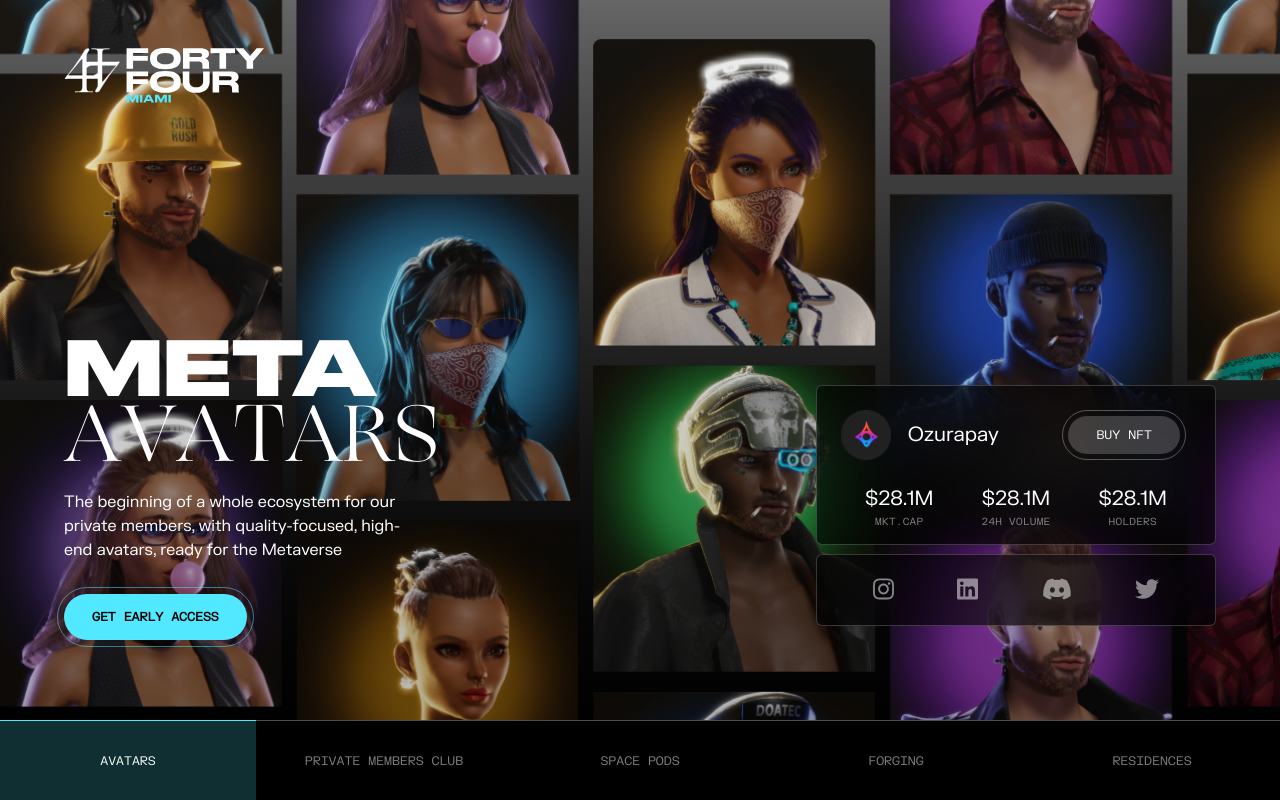
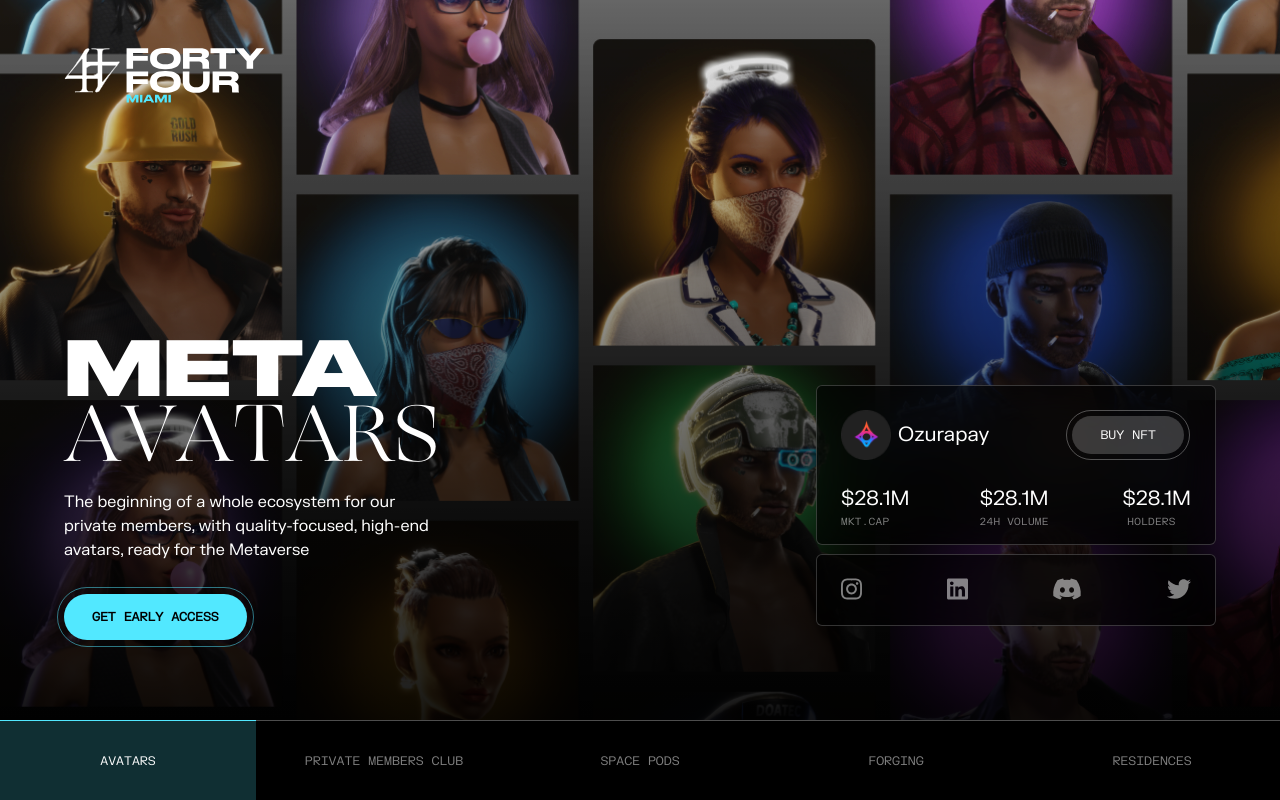
Before and after one commit to kurtvalera/Next-44Miami, a Next.js app: page / in a window 1280 px wide. Built offline with nearby package versions, Linux system fonts and the light colour scheme.

Commit message:
Overlay added

```diff
--- a/pages/index.js
+++ b/pages/index.js
@@ -123,8 +123,8 @@
       </div>
 
       <div className={`container-fluid w-full container-full h-full m-0 p-0 z-50 absolute inset-0 ${mobileNavShown ? 'hidden' : 'block'}`}>
-          <div className="container-bg h-full w-full m-0 p-0">
-              <div className={`container-row h-full mx-0 p-0 ${getBackgroundClass()}`}>
+          <div className={`container-bg h-full w-full m-0 p-0 ${getBackgroundClass()}`}>
+              <div className={`container-row h-full mx-0 p-0`}>
 
                   <div className="mx-16 pt-12 upper-nav">
                       <div className="float-left logo cursor-pointer">
@@ -140,7 +140,7 @@
 
                   { displayedContentIndex === 0 &&
                     <div className="container-fluid container-body w-full flex items-end  body-avatar px-0 mx-0 pr-0 flex-end absolute bottom-36">
-                        <div className="w-2/5 mx-0 pl-16 box-left px-6">
+                        <div className="w-2/5 mx-0 pl-16 box-left avatar-box">
                             <div className="text-white">
                                 <p className="druk-bold text-h1 inline">META</p>
                             </div>
@@ -163,34 +163,34 @@
                                         <div className="grow">
                                             <Image src="/images/ozurapay.png" width={50} height={50} className="mx-0"/>
                                         </div>
-                                        <div className="grow flex justify-center items-center pr-16">
+                                        <div className="grow flex items-center pr-16">
                                             <p className="text-white ozura-text">
                                                 Ozurapay
                                             </p>
                                         </div>
                                         <div className="grow">
-                                            <button className="ozura-button fk-grotesk-mono">
+                                            <button className="ozura-button fk-grotesk-mono ml-3">
                                                 BUY NFT
                                             </button>
                                         </div>
                                 </div>
                                 <div className="flex w-full justify-items-center">
                                         <div className="grow">
-                                            <div className="justify-center text-center text-white">
+                                            <div className="text-left text-white">
                                                 <p className="fk-grotesk ozura-value">$28.1M</p>
                                                 <p className="fk-grotesk-mono ozura-label text-opacity-50">MKT.CAP</p>
                                             </div>
                                         </div>
                                         <div className="grow">
-                                            <div className="justify-center text-center text-white">
+                                            <div className="text-center text-white ml-6">
                                                 <p className="fk-grotesk ozura-value">$28.1M</p>
                                                 <p className="fk-grotesk-mono ozura-label text-opacity-50">24H VOLUME</p>
                                             </div>
                                         </div>
                                         <div className="grow">
-                                            <div className="justify-center text-center text-white">
+                                            <div className="text-right text-white">
                                                 <p className="fk-grotesk  ozura-value">$28.1M</p>
-                                                <p className="fk-grotesk-mono  ozura-label text-opacity-50">HOLDERS</p>
+                                                <p className="fk-grotesk-mono  ozura-label text-opacity-50 text-center ml-12">HOLDERS</p>
                                             </div>
                                         </div>
 
@@ -199,24 +199,30 @@
                             <div className="box-bot lg:flex md:hidden sm:hidden">
                                 <div className="flex w-full">
                                     <div className="grow">
-                                        <div className="justify-center text-center text-white">
+                                        <div className="justify-center text-left text-white">
 
                                             <FontAwesomeIcon icon={faInstagram} className="fa-ozura"/>
                                         </div>
                                     </div>
                                     <div className="grow">
-                                        <div className="justify-center text-center text-white">
+                                        <div className="justify-center text-right text-white">
 
                                             <FontAwesomeIcon icon={faLinkedin} className="fa-ozura"/>
                                         </div>
                                     </div>
                                     <div className="grow">
-                                        <div className="justify-center text-center text-white">
+
+                                    </div>
+                                    <div className="grow">
+
+                                    </div>
+                                    <div className="grow">
+                                        <div className="justify-center text-left text-white">
                                           <FontAwesomeIcon icon={faDiscord} className="fa-ozura"/>
                                         </div>
                                     </div>
                                     <div className="grow">
-                                        <div className="justify-center text-center text-white">
+                                        <div className="justify-center text-right text-white">
                                         <FontAwesomeIcon icon={faTwitter} className="fa-ozura"/>
                                         </div>
                                     </div>
@@ -245,40 +251,40 @@
                                 </button>
                             </div>
                         </div>
-                        <div className="w-3/5 mx-0 box-right pr-16 flex flex-col justify-center items-end lg:flex md:hidden sm:hidden ">
+                        <div className="w-3/5 mx-0 box-right pr-16 flex flex-col justify-center items-end lg:flex md:hidden sm:hidden">
                             <div className="box-top lg:flex md:hidden sm:hidden">
                                 <div className="flex w-full items-center">
                                         <div className="grow">
-                                            <Image src="/images/ozurapay.png" width={50} height={50}/>
+                                            <Image src="/images/ozurapay.png" width={50} height={50} className="mx-0"/>
                                         </div>
-                                        <div className="grow flex justify-center items-center pr-16">
+                                        <div className="grow flex items-center pr-16">
                                             <p className="text-white ozura-text">
                                                 Ozurapay
                                             </p>
                                         </div>
                                         <div className="grow">
-                                            <button className="ozura-button fk-grotesk-mono">
+                                            <button className="ozura-button fk-grotesk-mono ml-3">
                                                 BUY NFT
                                             </button>
                                         </div>
                                 </div>
                                 <div className="flex w-full justify-items-center">
                                         <div className="grow">
-                                            <div className="justify-center text-center text-white">
+                                            <div className="text-left text-white">
                                                 <p className="fk-grotesk ozura-value">$28.1M</p>
                                                 <p className="fk-grotesk-mono ozura-label text-opacity-50">MKT.CAP</p>
                                             </div>
                                         </div>
                                         <div className="grow">
-                                            <div className="justify-center text-center text-white">
+                                            <div className="text-center text-white ml-6">
                                                 <p className="fk-grotesk ozura-value">$28.1M</p>
                                                 <p className="fk-grotesk-mono ozura-label text-opacity-50">24H VOLUME</p>
                                             </div>
                                         </div>
                                         <div className="grow">
-                                            <div className="justify-center text-center text-white">
+                                            <div className="text-right text-white">
                                                 <p className="fk-grotesk  ozura-value">$28.1M</p>
-                                                <p className="fk-grotesk-mono  ozura-label text-opacity-50">HOLDERS</p>
+                                                <p className="fk-grotesk-mono  ozura-label text-opacity-50 text-center ml-12">HOLDERS</p>
                                             </div>
                                         </div>
 
@@ -287,24 +293,30 @@
                             <div className="box-bot lg:flex md:hidden sm:hidden">
                                 <div className="flex w-full">
                                     <div className="grow">
-                                        <div className="justify-center text-center text-white">
+                                        <div className="justify-center text-left text-white">
 
                                             <FontAwesomeIcon icon={faInstagram} className="fa-ozura"/>
                                         </div>
                                     </div>
                                     <div className="grow">
-                                        <div className="justify-center text-center text-white">
+                                        <div className="justify-center text-right text-white">
 
                                             <FontAwesomeIcon icon={faLinkedin} className="fa-ozura"/>
                                         </div>
                                     </div>
                                     <div className="grow">
-                                        <div className="justify-center text-center text-white">
+
+                                    </div>
+                                    <div className="grow">
+
+                                    </div>
+                                    <div className="grow">
+                                        <div className="justify-center text-left text-white">
                                           <FontAwesomeIcon icon={faDiscord} className="fa-ozura"/>
                                         </div>
                                     </div>
                                     <div className="grow">
-                                        <div className="justify-center text-center text-white">
+                                        <div className="justify-center text-right text-white">
                                         <FontAwesomeIcon icon={faTwitter} className="fa-ozura"/>
                                         </div>
                                     </div>
@@ -384,40 +396,40 @@
                               </button>
                           </div>
                       </div>
-                      <div className="w-3/5 mx-0 box-right pr-16 flex flex-col justify-center items-end lg:flex md:hidden sm:hidden sm:w-0 left-sm">
+                      <div className="w-3/5 mx-0 box-right pr-16 flex flex-col justify-center items-end lg:flex md:hidden sm:hidden">
                             <div className="box-top lg:flex md:hidden sm:hidden">
                                 <div className="flex w-full items-center">
                                         <div className="grow">
-                                            <Image src="/images/ozurapay.png" width={50} height={50}/>
+                                            <Image src="/images/ozurapay.png" width={50} height={50} className="mx-0"/>
                                         </div>
-                                        <div className="grow flex justify-center items-center pr-16">
+                                        <div className="grow flex items-center pr-16">
                                             <p className="text-white ozura-text">
                                                 Ozurapay
                                             </p>
                                         </div>
                                         <div className="grow">
-                                            <button className="ozura-button fk-grotesk-mono">
+                                            <button className="ozura-button fk-grotesk-mono ml-3">
                                                 BUY NFT
                                             </button>
                                         </div>
                                 </div>
                                 <div className="flex w-full justify-items-center">
                                         <div className="grow">
-                                            <div className="justify-center text-center text-white">
+                                            <div className="text-left text-white">
                                                 <p className="fk-grotesk ozura-value">$28.1M</p>
                                                 <p className="fk-grotesk-mono ozura-label text-opacity-50">MKT.CAP</p>
                                             </div>
                                         </div>
                                         <div className="grow">
-                                            <div className="justify-center text-center text-white">
+                                            <div className="text-center text-white ml-6">
                                                 <p className="fk-grotesk ozura-value">$28.1M</p>
                                                 <p className="fk-grotesk-mono ozura-label text-opacity-50">24H VOLUME</p>
                                             </div>
                                         </div>
                                         <div className="grow">
-                                            <div className="justify-center text-center text-white">
+                                            <div className="text-right text-white">
                                                 <p className="fk-grotesk  ozura-value">$28.1M</p>
-                                                <p className="fk-grotesk-mono  ozura-label text-opacity-50">HOLDERS</p>
+                                                <p className="fk-grotesk-mono  ozura-label text-opacity-50 text-center ml-12">HOLDERS</p>
                                             </div>
                                         </div>
 
@@ -426,24 +438,30 @@
                             <div className="box-bot lg:flex md:hidden sm:hidden">
                                 <div className="flex w-full">
                                     <div className="grow">
-                                        <div className="justify-center text-center text-white">
+                                        <div className="justify-center text-left text-white">
 
                                             <FontAwesomeIcon icon={faInstagram} className="fa-ozura"/>
                                         </div>
                                     </div>
                                     <div className="grow">
-                                        <div className="justify-center text-center text-white">
+                                        <div className="justify-center text-right text-white">
 
                                             <FontAwesomeIcon icon={faLinkedin} className="fa-ozura"/>
                                         </div>
                                     </div>
                                     <div className="grow">
-                                        <div className="justify-center text-center text-white">
+
+                                    </div>
+                                    <div className="grow">
+
+                                    </div>
+                                    <div className="grow">
+                                        <div className="justify-center text-left text-white">
                                           <FontAwesomeIcon icon={faDiscord} className="fa-ozura"/>
                                         </div>
                                     </div>
                                     <div className="grow">
-                                        <div className="justify-center text-center text-white">
+                                        <div className="justify-center text-right text-white">
                                         <FontAwesomeIcon icon={faTwitter} className="fa-ozura"/>
                                         </div>
                                     </div>
--- a/styles/globals.css
+++ b/styles/globals.css
@@ -79,7 +79,7 @@
 
 .container-bg
 {
-    background-image: linear-gradient(rgba(255,0,0,0), rgb(0, 0, 00)) !important;
+    background-image: linear-gradient(rgba(255,0,0,0), rgb(0, 0, 0, 255));
 }
 
 @keyframes fadeIn
@@ -308,6 +308,11 @@
     width: 50px !important;
   height: 50px !important;
 }
+
+/* .avatar-box
+{
+    padding-left:88px;
+} */
 
 .on-box-bot
 {
```
